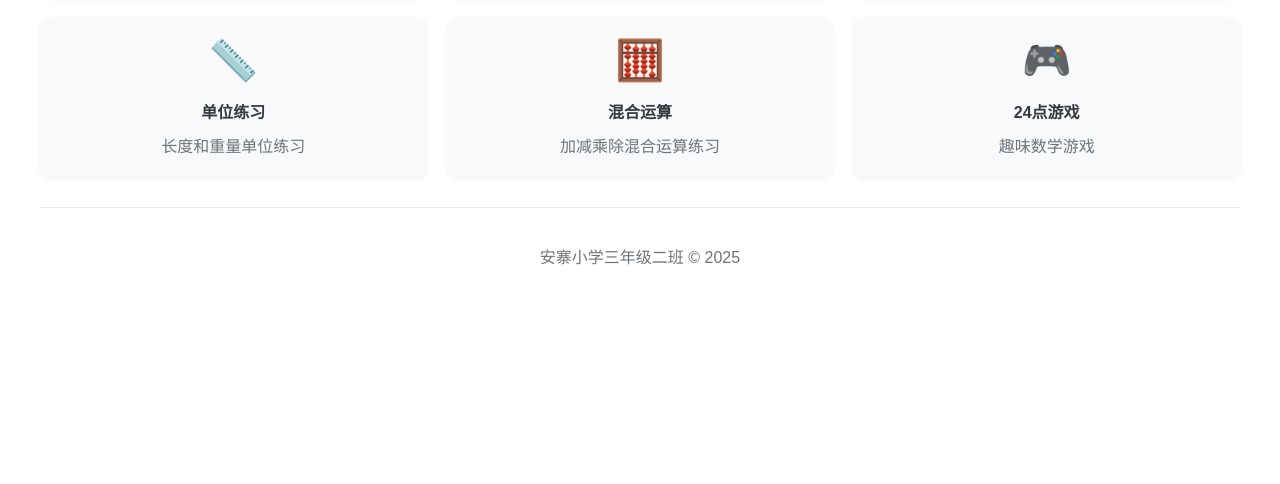
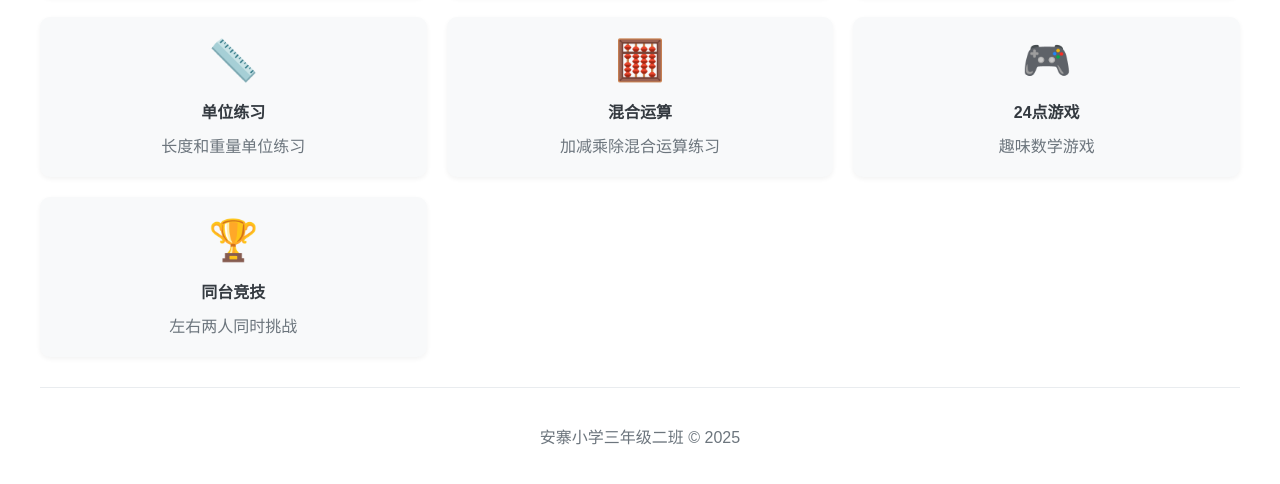
Before and after one commit to sad7-jpg/threetwo, a plain HTML site: page index.html in a window 1280 px wide. Shown: the part 842-1326 px from the top of the page. Before the commit the page ends 1166 px from the top, so only its background shows below. Drawn offline with Linux system fonts and the light colour scheme.

Commit message:
Add files via upload

```diff
--- a/index.html
+++ b/index.html
@@ -94,6 +94,11 @@
                         <h4>24点游戏</h4>
                         <p>趣味数学游戏</p>
                     </a>
+                    <a href="HTML/competition.html" class="resource-item">
+                        <div class="resource-icon">🏆</div>
+                        <h4>同台竞技</h4>
+                        <p>左右两人同时挑战</p>
+                    </a>
                 </div>
             </div>
         </div>
```
